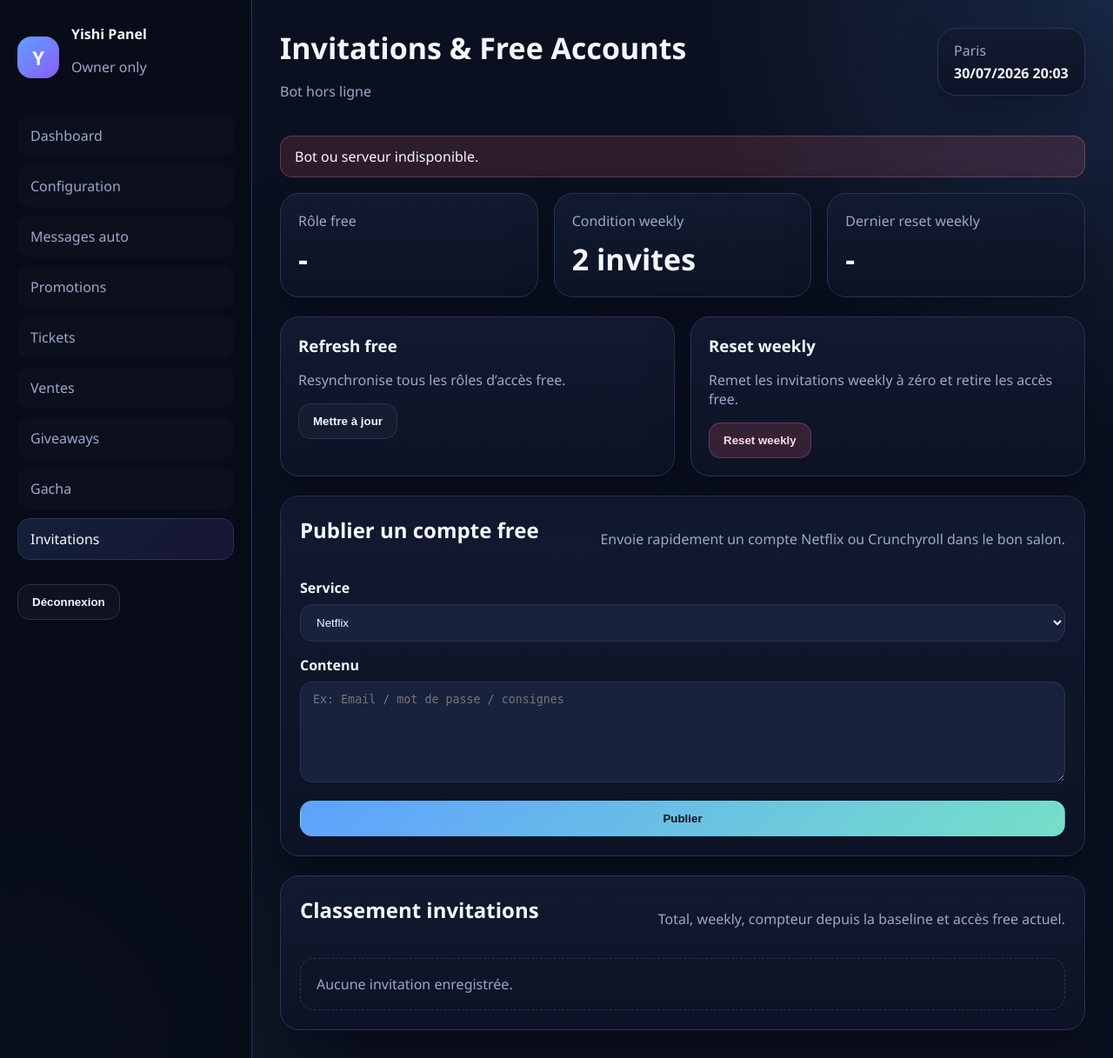
After one commit to Yishiro/Yishi-sBot, a Flask app: page /invites in a window 1280 px wide. The commit adds this page. Shown: the whole page at 87% size. Run offline with Flask 3, Linux system fonts and the light colour scheme; the visitor is signed in with stand-in values (Sample User, id 1); parts of the project's set-up code (start-up, migrations or seed data) failed here and were passed over.

Commit message:
Add invites panel and giveaway creation

```diff
--- a/yishi_bot/templates/base.html
+++ b/yishi_bot/templates/base.html
@@ -37,6 +37,7 @@
         <a class="{% if active_page == 'sales' %}active{% endif %}" href="{{ url_for('sales_page', guild_id=selected_guild.id if selected_guild else None) }}">Ventes</a>
         <a class="{% if active_page == 'giveaways' %}active{% endif %}" href="{{ url_for('giveaways_page', guild_id=selected_guild.id if selected_guild else None) }}">Giveaways</a>
         <a class="{% if active_page == 'gacha' %}active{% endif %}" href="{{ url_for('gacha_page', guild_id=selected_guild.id if selected_guild else None) }}">Gacha</a>
+        <a class="{% if active_page == 'invites' %}active{% endif %}" href="{{ url_for('invites_page', guild_id=selected_guild.id if selected_guild else None) }}">Invitations</a>
       </nav>
 
       {% if active_page != 'login' %}
--- /dev/null
+++ b/yishi_bot/templates/invites_panel.html
@@ -0,0 +1,91 @@
+{% extends "base.html" %}
+{% block title %}Invitations • Yishi Panel{% endblock %}
+{% block header %}Invitations & Free Accounts{% endblock %}
+{% block content %}
+<section class="cards-grid">
+  <article class="stat-card">
+    <span>Rôle free</span>
+    <strong>{{ free_role_name }}</strong>
+  </article>
+  <article class="stat-card">
+    <span>Condition weekly</span>
+    <strong>{{ weekly_requirement }} invites</strong>
+  </article>
+  <article class="stat-card">
+    <span>Dernier reset weekly</span>
+    <strong>{{ weekly_reset_label }}</strong>
+  </article>
+</section>
+
+<section class="cards-grid action-grid" style="margin-top:22px;">
+  <form method="post" class="action-card">
+    <input type="hidden" name="action" value="refresh_free">
+    <h3>Refresh free</h3>
+    <p>Resynchronise tous les rôles d’accès free.</p>
+    <button type="submit" class="button secondary">Mettre à jour</button>
+  </form>
+  <form method="post" class="action-card">
+    <input type="hidden" name="action" value="reset_weekly">
+    <h3>Reset weekly</h3>
+    <p>Remet les invitations weekly à zéro et retire les accès free.</p>
+    <button type="submit" class="button danger">Reset weekly</button>
+  </form>
+</section>
+
+<section class="panel-section">
+  <div class="section-head">
+    <h2>Publier un compte free</h2>
+    <p>Envoie rapidement un compte Netflix ou Crunchyroll dans le bon salon.</p>
+  </div>
+  <form method="post" class="form-grid">
+    <input type="hidden" name="action" value="post_free">
+    <label>
+      <span>Service</span>
+      <select name="service">
+        <option value="netflix">Netflix</option>
+        <option value="crunchyroll">Crunchyroll</option>
+      </select>
+    </label>
+    <label>
+      <span>Contenu</span>
+      <textarea name="content" rows="6" placeholder="Ex: Email / mot de passe / consignes"></textarea>
+    </label>
+    <button type="submit" class="button">Publier</button>
+  </form>
+</section>
+
+<section class="panel-section">
+  <div class="section-head">
+    <h2>Classement invitations</h2>
+    <p>Total, weekly, compteur depuis la baseline et accès free actuel.</p>
+  </div>
+  {% if invite_rows %}
+  <div class="table-wrap">
+    <table>
+      <thead>
+        <tr>
+          <th>Membre</th>
+          <th>Total</th>
+          <th>Weekly</th>
+          <th>Depuis maintenant</th>
+          <th>Accès free</th>
+        </tr>
+      </thead>
+      <tbody>
+        {% for row in invite_rows %}
+        <tr>
+          <td>{{ row.member_name }}</td>
+          <td>{{ row.total }}</td>
+          <td>{{ row.weekly }}</td>
+          <td>{{ row.from_now }}</td>
+          <td>{{ row.free_access }}</td>
+        </tr>
+        {% endfor %}
+      </tbody>
+    </table>
+  </div>
+  {% else %}
+  <div class="empty-state">Aucune invitation enregistrée.</div>
+  {% endif %}
+</section>
+{% endblock %}
--- a/yishi_bot/web.py
+++ b/yishi_bot/web.py
@@ -8,7 +8,11 @@ from threading import Thread
 from typing import Any
 from zoneinfo import ZoneInfo
 
+import discord
 from flask import Flask, flash, redirect, render_template, request, session, url_for
+
+from yishi_bot.helpers import parse_duration
+from yishi_bot.views import GiveawayView
 
 
 app = Flask(__name__, template_folder="templates", static_folder="static")
@@ -543,7 +547,54 @@ def giveaways_page():
 
     if request.method == "POST":
         action = request.form.get("action", "")
-        if action in {"end", "reroll"}:
+        if action == "create":
+            channel_id = parse_int_or_none(request.form.get("channel_id", ""))
+            prize = request.form.get("prize", "").strip()
+            duration = request.form.get("duration", "").strip()
+            winners_count = parse_int_or_none(request.form.get("winners_count", "")) or 0
+            seconds = parse_duration(duration) if duration else None
+
+            if channel_id is None or not prize or seconds is None or winners_count <= 0:
+                flash("Parametres giveaway invalides.", "error")
+            else:
+                async def _create_giveaway() -> None:
+                    channel = guild.get_channel(channel_id)
+                    if not isinstance(channel, discord.TextChannel):
+                        raise RuntimeError("Salon giveaway introuvable.")
+
+                    end_at = int(discord.utils.utcnow().timestamp()) + seconds
+                    embed = discord.Embed(
+                        title="🎉 Giveaway",
+                        description=(
+                            f"Prix : **{prize}**\n"
+                            f"Gagnant(s) : **{winners_count}**\n"
+                            f"Fin : <t:{end_at}:R>\n"
+                            "Chances bonus : **rôles invitations + Server Booster**\n\n"
+                            "Clique sur Participer pour rejoindre le giveaway."
+                        ),
+                        color=discord.Color.gold(),
+                    )
+                    message = await channel.send(embed=embed, view=GiveawayView(bot))
+
+                    store = bot.get_giveaway_entries(guild.id)
+                    store[str(message.id)] = {
+                        "message_id": message.id,
+                        "channel_id": channel.id,
+                        "prize": prize,
+                        "winners_count": int(winners_count),
+                        "participants": [],
+                        "winners": [],
+                        "forced_winner_id": None,
+                        "end_at": end_at,
+                        "status": "active",
+                        "created_by": guild.owner_id,
+                    }
+                    bot.save_giveaways()
+                    bot.schedule_giveaway_end(guild.id, message.id, end_at)
+
+                ok, message = run_bot_coroutine(_create_giveaway(), timeout=90)
+                flash("Giveaway cree." if ok else f"Echec: {message}", "success" if ok else "error")
+        elif action in {"end", "reroll"}:
             message_id = parse_int_or_none(request.form.get("message_id", ""))
             if message_id is None:
                 flash("ID giveaway invalide.", "error")
@@ -707,6 +758,95 @@ def gacha_page():
     )
 
 
+@app.route("/invites", methods=["GET", "POST"])
+@login_required
+def invites_page():
+    bot = get_bot()
+    guild = selected_guild()
+    if bot is None or guild is None:
+        flash("Bot ou serveur indisponible.", "error")
+        return render_template(
+            "invites_panel.html",
+            invite_rows=[],
+            free_role_name="-",
+            weekly_requirement=2,
+            weekly_reset_label="-",
+            **panel_context("invites"),
+        )
+
+    store = bot.get_invite_store(guild.id)
+    config = bot.get_guild_config(guild.id)
+
+    if request.method == "POST":
+        action = request.form.get("action", "")
+        if action == "refresh_free":
+            ok, message = run_bot_coroutine(bot.sync_all_free_access_roles(guild), timeout=120)
+            flash("Acces free mis a jour." if ok else f"Echec: {message}", "success" if ok else "error")
+        elif action == "reset_weekly":
+            store["weekly_counts"] = {}
+            store["last_weekly_reset_key"] = datetime.now(tz=_paris_tz).strftime("%G-W%V")
+            bot.save_invites()
+            ok, message = run_bot_coroutine(bot.sync_all_free_access_roles(guild), timeout=120)
+            flash("Compteur weekly reset." if ok else f"Reset fait mais sync en echec: {message}", "success" if ok else "error")
+        elif action == "post_free":
+            service = request.form.get("service", "").strip().lower()
+            content = request.form.get("content", "").strip()
+            key = "free_netflix_channel_id" if service == "netflix" else "free_crunchyroll_channel_id"
+            channel = guild.get_channel(config.get(key))
+            if not isinstance(channel, discord.TextChannel):
+                flash("Salon free introuvable.", "error")
+            elif not content:
+                flash("Contenu vide.", "error")
+            else:
+                color = discord.Color.red() if service == "netflix" else discord.Color.orange()
+                async def _post_free() -> None:
+                    embed = discord.Embed(
+                        title=f"{service.title()} Free",
+                        description=content,
+                        color=color,
+                    )
+                    embed.set_footer(text="Publie via owner panel")
+                    await channel.send(embed=embed)
+                ok, message = run_bot_coroutine(_post_free(), timeout=60)
+                flash("Publication envoyee." if ok else f"Echec: {message}", "success" if ok else "error")
+
+        return redirect(url_for("invites_page", guild_id=guild.id))
+
+    all_user_ids = set(store.get("counts", {}).keys()) | set(store.get("weekly_counts", {}).keys())
+    rows = []
+    free_role = guild.get_role(config["free_access_role_id"]) if config.get("free_access_role_id") else None
+    for user_id in all_user_ids:
+        member = guild.get_member(int(user_id))
+        total = int(store.get("counts", {}).get(user_id, 0))
+        weekly = int(store.get("weekly_counts", {}).get(user_id, 0))
+        if total <= 0 and weekly <= 0:
+            continue
+        inviter_from_now = bot.get_invite_role_count_from_now(guild.id, int(user_id))
+        has_free_role = free_role in member.roles if member is not None and free_role is not None else False
+        rows.append(
+            {
+                "member_id": int(user_id),
+                "member_name": member.display_name if member else user_id,
+                "total": total,
+                "weekly": weekly,
+                "from_now": inviter_from_now,
+                "free_access": "Oui" if has_free_role or weekly >= 2 else "Non",
+            }
+        )
+
+    rows.sort(key=lambda item: (item["weekly"], item["total"]), reverse=True)
+    weekly_reset_label = store.get("last_weekly_reset_key") or "Jamais"
+
+    return render_template(
+        "invites_panel.html",
+        invite_rows=rows,
+        free_role_name=free_role.name if free_role is not None else "-",
+        weekly_requirement=2,
+        weekly_reset_label=weekly_reset_label,
+        **panel_context("invites"),
+    )
+
+
 def run_web_server() -> None:
     port = int(os.environ.get("PORT", 8080))
     app.run(host="0.0.0.0", port=port, use_reloader=False)
```
Also changed, not shown: yishi_bot/templates/giveaways_panel.html (+26 -0 lines).
